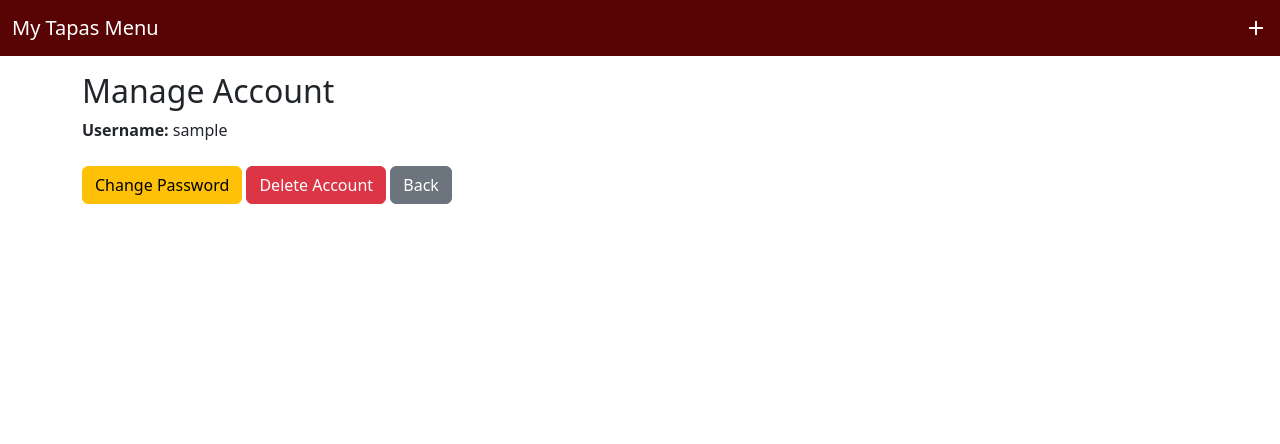
After one commit to calistacprs/MOD6EP, a Django app: template M6E-DjangoForms-BernidoCaparasTuazon /tapas/tapasapp/templates/tapasapp/manage_account.html in a window 1280 px wide. The commit adds this page. Shown: the top 444 px of the page. Run offline with Django 5.2, Linux system fonts and the light colour scheme; the template is opened without the code that fills it: most values are stand-ins (such as "Sample title", 1, 10 or a date in 2020); some libraries are stand-ins or nearby versions.

Commit message:
fixed manage account and added global data to login

```diff
--- /dev/null
+++ b/M6E-DjangoForms-BernidoCaparasTuazon /tapas/tapasapp/templates/tapasapp/manage_account.html
@@ -0,0 +1,16 @@
+{% extends 'tapasapp/base.html' %}
+
+{% block content %}
+<div class="col-6">
+    <h2>Manage Account</h2>
+    <p><strong>Username:</strong> {{ account.username }}</p>
+
+    <div class="mt-4">
+        <a href="{% url 'change_password' pk=account.pk %}" class="btn btn-warning">Change Password</a>
+
+        <a href="{% url 'delete_account' pk=account.pk %}" class="btn btn-danger">Delete Account</a>
+
+        <a href="{% url 'basic_list' pk=account.pk %}" class="btn btn-secondary">Back</a>
+    </div>
+</div>
+{% endblock %}
--- a/M6E-DjangoForms-BernidoCaparasTuazon /tapas/tapasapp/urls.py
+++ b/M6E-DjangoForms-BernidoCaparasTuazon /tapas/tapasapp/urls.py
@@ -13,4 +13,7 @@ urlpatterns = [
     path('basic_list/<int:pk>/', views.view_basic_list, name='basic_list'),
     path('manage_account/', views.manage_account, name='manage_account'),
     path('logout/', views.logout, name='logout'),
+    path('manage_account/<int:pk>/', views.manage_account, name='manage_account'),
+    path('change_password/<int:pk>/', views.change_password, name='change_password'),
+    path('delete_account/<int:pk>/', views.delete_account, name='delete_account'),
 ]
```
Also changed, not shown: M6E-DjangoForms-BernidoCaparasTuazon /tapas/tapasapp/templates/tapasapp/basic_list.html (+10 -6 lines), M6E-DjangoForms-BernidoCaparasTuazon /tapas/tapasapp/views.py (+20 -2 lines), M6E-DjangoForms-BernidoCaparasTuazon /tapas/db.sqlite3.
